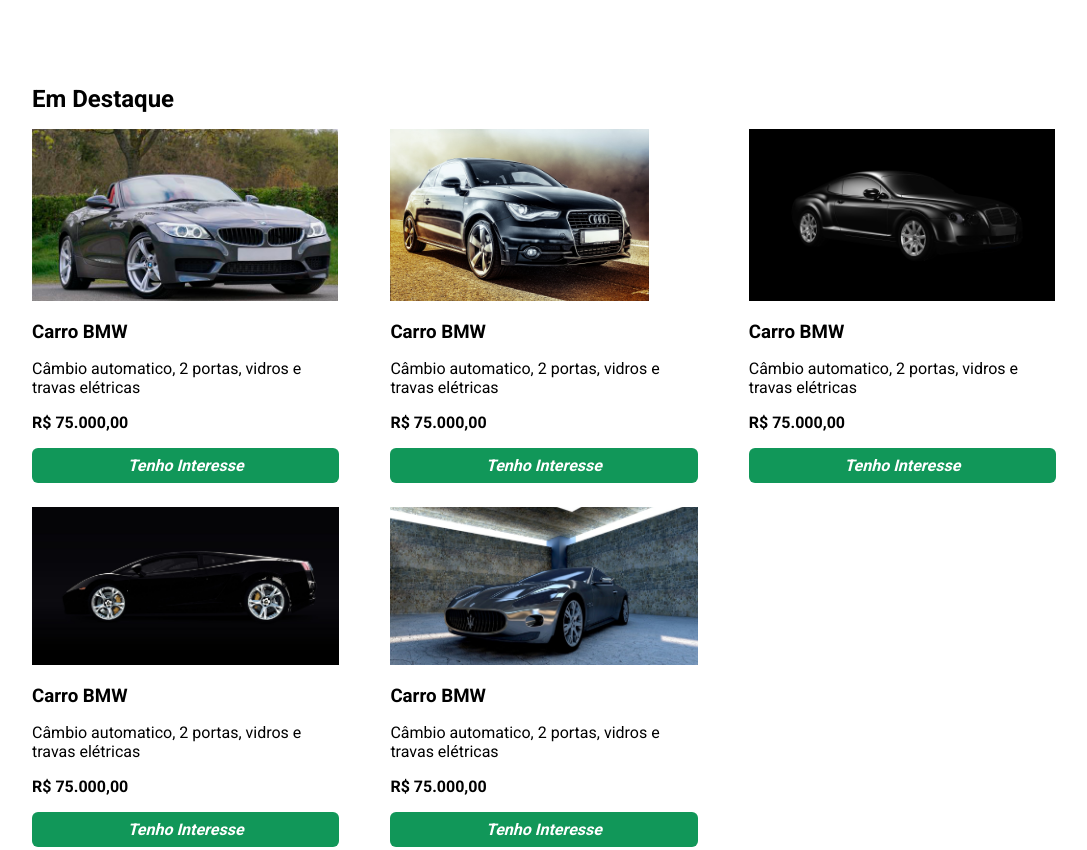
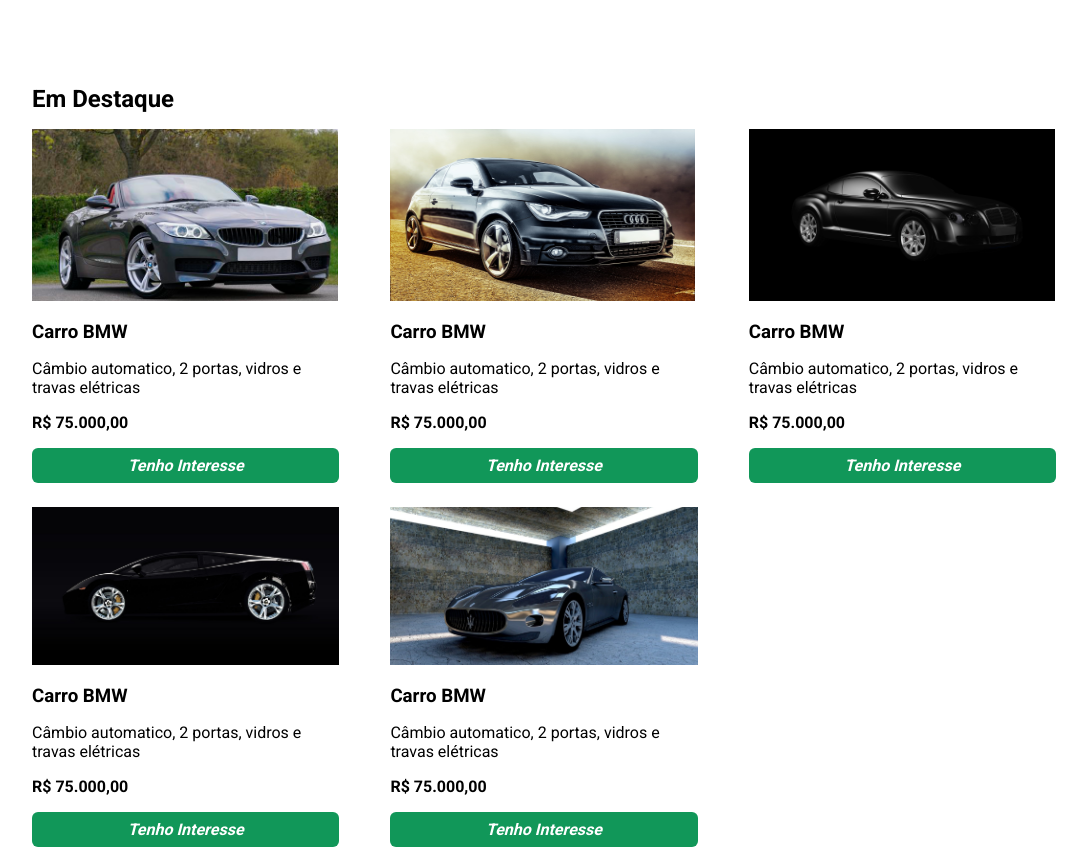
Before and after one commit to BrunoRodriguesDaSilva/Site-Bkg-Motors, a plain HTML site: page index.html in a window 1280 px wide. Shown: the part 660-1510 px from the top of the page, without its empty margins (96-1183 px from the left). Drawn offline with nearby package versions, Linux system fonts and the light colour scheme.

Commit message:
Update main.css

```diff
--- a/main.css
+++ b/main.css
@@ -98,6 +98,7 @@ section h2 {
 .lista-veiculos li img {
     max-height: 172px;
     max-width: 100%;
+    min-width: 305px;
 }
 
 .lista-veiculos li h3 {
```
